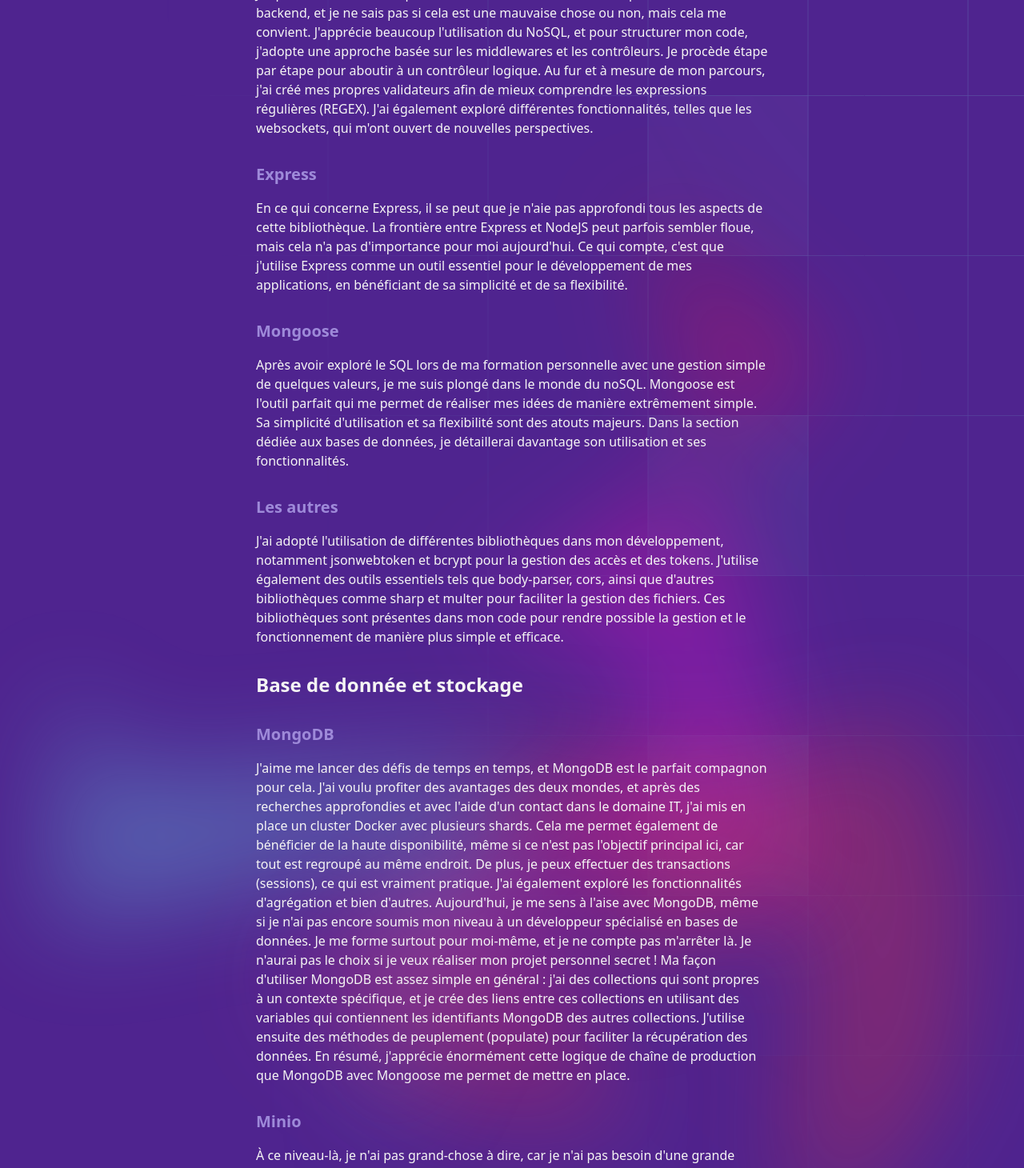
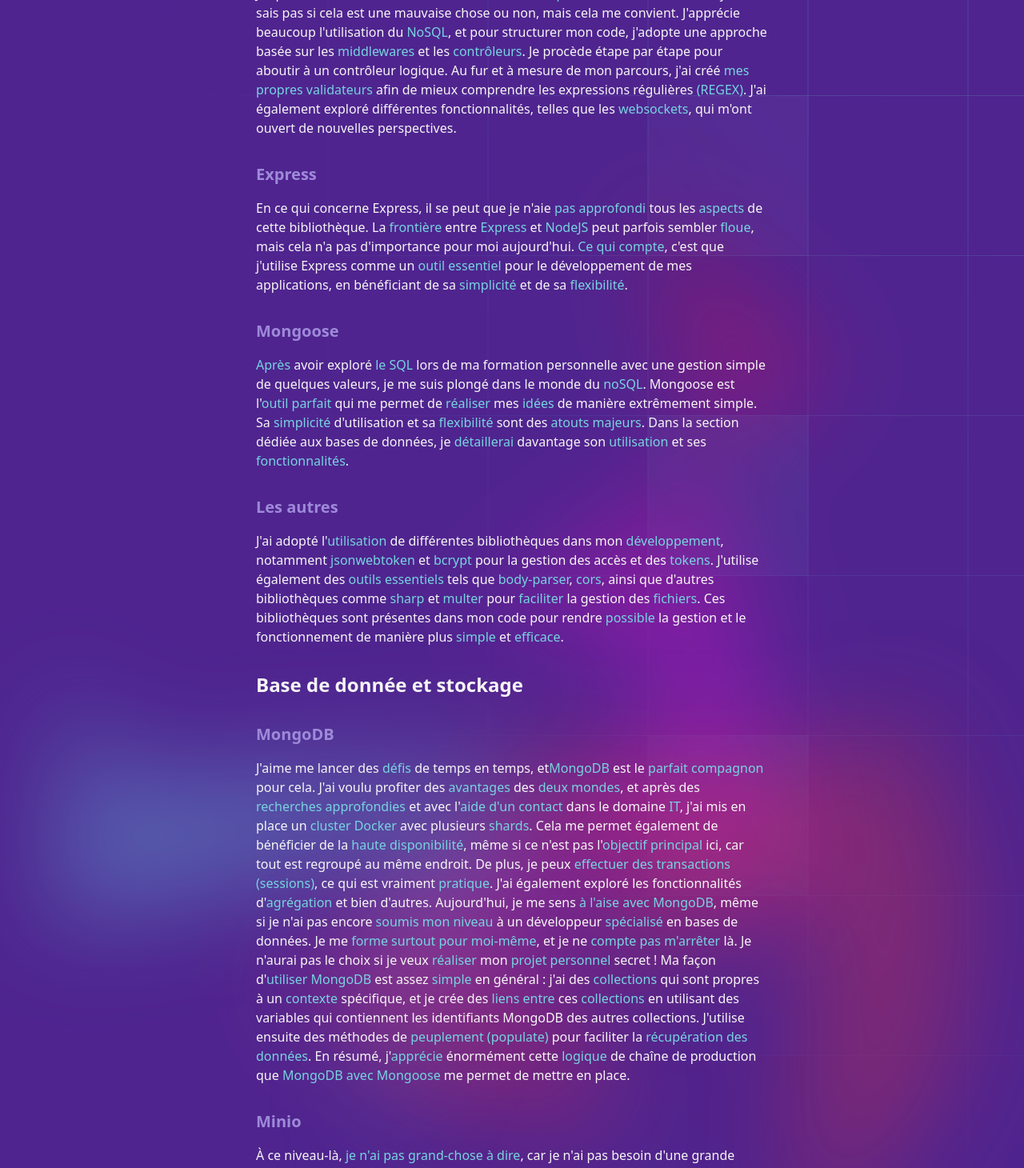
Before and after one commit to Robuchon/MaVitrine, a Vue app: page /techno in a window 1280 px wide. Shown: the part 1880-3340 px from the top of the page at 80% size. Built offline with nearby package versions, Linux system fonts and the light colour scheme; what prettier-plugin-tailwindcss would draw is missing.

Commit message:
progess du text techno

```diff
--- a/src/pages/Techno.vue
+++ b/src/pages/Techno.vue
@@ -125,79 +125,140 @@
       <h3>BackEnd</h3>
       <h4>NodeJS</h4>
       <p>
-        J'ai pris la décision de ne pas utiliser de nombreuses bibliothèques
-        dans mon backend, et je ne sais pas si cela est une mauvaise chose ou
-        non, mais cela me convient. J'apprécie beaucoup l'utilisation du NoSQL,
-        et pour structurer mon code, j'adopte une approche basée sur les
-        middlewares et les contrôleurs. Je procède étape par étape pour aboutir
-        à un contrôleur logique. Au fur et à mesure de mon parcours, j'ai créé
-        mes propres validateurs afin de mieux comprendre les expressions
-        régulières (REGEX). J'ai également exploré différentes fonctionnalités,
-        telles que les websockets, qui m'ont ouvert de nouvelles perspectives.
+        J'ai pris la décision d'utiliser
+        <span class="text-Neutral">minimim de bibliothèques</span> dans mon
+        backend, et je ne sais pas si cela est une mauvaise chose ou non, mais
+        cela me convient. J'apprécie beaucoup l'utilisation du
+        <span class="text-Neutral">NoSQL</span>, et pour structurer mon code,
+        j'adopte une approche basée sur les
+        <span class="text-Neutral">middlewares</span> et les
+        <span class="text-Neutral">contrôleurs</span>. Je procède étape par
+        étape pour aboutir à un contrôleur logique. Au fur et à mesure de mon
+        parcours, j'ai créé
+        <span class="text-Neutral">mes propres validateurs</span> afin de mieux
+        comprendre les expressions régulières
+        <span class="text-Neutral">(REGEX)</span>. J'ai également exploré
+        différentes fonctionnalités, telles que les
+        <span class="text-Neutral">websockets</span>, qui m'ont ouvert de
+        nouvelles perspectives.
       </p>
       <h4>Express</h4>
       <p>
-        En ce qui concerne Express, il se peut que je n'aie pas approfondi tous
-        les aspects de cette bibliothèque. La frontière entre Express et NodeJS
-        peut parfois sembler floue, mais cela n'a pas d'importance pour moi
-        aujourd'hui. Ce qui compte, c'est que j'utilise Express comme un outil
-        essentiel pour le développement de mes applications, en bénéficiant de
-        sa simplicité et de sa flexibilité.
+        En ce qui concerne Express, il se peut que je n'aie
+        <span class="text-Neutral">pas approfondi</span> tous les
+        <span class="text-Neutral">aspects</span> de cette bibliothèque. La
+        <span class="text-Neutral">frontière</span> entre
+        <span class="text-Neutral">Express</span> et
+        <span class="text-Neutral">NodeJS</span> peut parfois sembler
+        <span class="text-Neutral">floue</span>, mais cela n'a pas d'importance
+        pour moi aujourd'hui. <span class="text-Neutral">Ce qui compte</span>,
+        c'est que j'utilise Express comme un
+        <span class="text-Neutral">outil essentiel</span> pour le développement
+        de mes applications, en bénéficiant de sa
+        <span class="text-Neutral">simplicité</span> et de sa
+        <span class="text-Neutral">flexibilité</span>.
       </p>
       <h4>Mongoose</h4>
       <p>
-        Après avoir exploré le SQL lors de ma formation personnelle avec une
-        gestion simple de quelques valeurs, je me suis plongé dans le monde du
-        noSQL. Mongoose est l'outil parfait qui me permet de réaliser mes idées
-        de manière extrêmement simple. Sa simplicité d'utilisation et sa
-        flexibilité sont des atouts majeurs. Dans la section dédiée aux bases de
-        données, je détaillerai davantage son utilisation et ses
-        fonctionnalités.
+        <span class="text-Neutral">Après</span> avoir exploré
+        <span class="text-Neutral">le SQL</span> lors de ma formation
+        personnelle avec une gestion simple de quelques valeurs, je me suis
+        plongé dans le monde du <span class="text-Neutral">noSQL</span>.
+        Mongoose est l'<span class="text-Neutral">outil parfait</span> qui me
+        permet de <span class="text-Neutral">réaliser</span> mes
+        <span class="text-Neutral">idées</span> de manière extrêmement simple.
+        Sa <span class="text-Neutral">simplicité</span> d'utilisation et sa
+        <span class="text-Neutral">flexibilité</span> sont des
+        <span class="text-Neutral">atouts majeurs</span>. Dans la section dédiée
+        aux bases de données, je
+        <span class="text-Neutral">détaillerai</span> davantage son
+        <span class="text-Neutral">utilisation</span> et ses
+        <span class="text-Neutral">fonctionnalités</span>.
       </p>
       <h4>Les autres</h4>
       <p>
-        J'ai adopté l'utilisation de différentes bibliothèques dans mon
-        développement, notamment jsonwebtoken et bcrypt pour la gestion des
-        accès et des tokens. J'utilise également des outils essentiels tels que
-        body-parser, cors, ainsi que d'autres bibliothèques comme sharp et
-        multer pour faciliter la gestion des fichiers. Ces bibliothèques sont
-        présentes dans mon code pour rendre possible la gestion et le
-        fonctionnement de manière plus simple et efficace.
+        J'ai adopté l'<span class="text-Neutral">utilisation</span> de
+        différentes bibliothèques dans mon
+        <span class="text-Neutral">développement</span>, notamment
+        <span class="text-Neutral">jsonwebtoken</span> et
+        <span class="text-Neutral">bcrypt</span> pour la gestion des accès et
+        des <span class="text-Neutral">tokens</span>. J'utilise également des
+        <span class="text-Neutral">outils essentiels</span> tels que
+        <span class="text-Neutral">body-parser</span>,
+        <span class="text-Neutral">cors</span>, ainsi que d'autres bibliothèques
+        comme <span class="text-Neutral">sharp</span> et
+        <span class="text-Neutral">multer</span> pour
+        <span class="text-Neutral">faciliter</span> la gestion des
+        <span class="text-Neutral">fichiers</span>. Ces bibliothèques sont
+        présentes dans mon code pour rendre
+        <span class="text-Neutral">possible</span> la gestion et le
+        fonctionnement de manière plus
+        <span class="text-Neutral">simple</span> et
+        <span class="text-Neutral">efficace</span>.
       </p>
     </div>
     <div name="bdStockage">
       <h3>Base de donnée et stockage</h3>
       <h4>MongoDB</h4>
       <p>
-        J'aime me lancer des défis de temps en temps, et MongoDB est le parfait
-        compagnon pour cela. J'ai voulu profiter des avantages des deux mondes,
-        et après des recherches approfondies et avec l'aide d'un contact dans le
-        domaine IT, j'ai mis en place un cluster Docker avec plusieurs shards.
-        Cela me permet également de bénéficier de la haute disponibilité, même
-        si ce n'est pas l'objectif principal ici, car tout est regroupé au même
-        endroit. De plus, je peux effectuer des transactions (sessions), ce qui
-        est vraiment pratique. J'ai également exploré les fonctionnalités
-        d'agrégation et bien d'autres. Aujourd'hui, je me sens à l'aise avec
-        MongoDB, même si je n'ai pas encore soumis mon niveau à un développeur
-        spécialisé en bases de données. Je me forme surtout pour moi-même, et je
-        ne compte pas m'arrêter là. Je n'aurai pas le choix si je veux réaliser
-        mon projet personnel secret ! Ma façon d'utiliser MongoDB est assez
-        simple en général : j'ai des collections qui sont propres à un contexte
-        spécifique, et je crée des liens entre ces collections en utilisant des
-        variables qui contiennent les identifiants MongoDB des autres
-        collections. J'utilise ensuite des méthodes de peuplement (populate)
-        pour faciliter la récupération des données. En résumé, j'apprécie
-        énormément cette logique de chaîne de production que MongoDB avec
-        Mongoose me permet de mettre en place.
+        J'aime me lancer des <span class="text-Neutral">défis</span> de temps en
+        temps, et<span class="text-Neutral">MongoDB</span> est le
+        <span class="text-Neutral">parfait compagnon</span> pour cela. J'ai
+        voulu profiter des <span class="text-Neutral">avantages</span> des
+        <span class="text-Neutral">deux mondes</span>, et après des
+        <span class="text-Neutral">recherches approfondies</span> et avec
+        l'<span class="text-Neutral">aide d'un contact</span> dans le domaine
+        <span class="text-Neutral">IT</span>, j'ai mis en place un
+        <span class="text-Neutral">cluster Docker</span> avec plusieurs
+        <span class="text-Neutral">shards</span>. Cela me permet également de
+        bénéficier de la <span class="text-Neutral">haute disponibilité</span>,
+        même si ce n'est pas l'<span class="text-Neutral"
+          >objectif principal</span
+        >
+        ici, car tout est regroupé au même endroit. De plus, je peux
+        <span class="text-Neutral">effectuer des transactions (sessions)</span>,
+        ce qui est vraiment <span class="text-Neutral">pratique</span>. J'ai
+        également exploré les fonctionnalités d'<span class="text-Neutral"
+          >agrégation</span
+        >
+        et bien d'autres. Aujourd'hui, je me sens
+        <span class="text-Neutral">à l'aise avec MongoDB</span>, même si je n'ai
+        pas encore <span class="text-Neutral">soumis mon niveau</span> à un
+        développeur <span class="text-Neutral">spécialisé</span> en bases de
+        données. Je me
+        <span class="text-Neutral">forme surtout pour moi-même</span>, et je ne
+        <span class="text-Neutral">compte pas m'arrêter</span> là. Je n'aurai
+        pas le choix si je veux <span class="text-Neutral">réaliser</span> mon
+        <span class="text-Neutral">projet personnel</span> secret ! Ma façon
+        d'<span class="text-Neutral">utiliser MongoDB</span> est assez
+        <span class="text-Neutral">simple</span>
+        en général : j'ai des <span class="text-Neutral">collections</span> qui
+        sont propres à un <span class="text-Neutral">contexte</span> spécifique,
+        et je crée des <span class="text-Neutral">liens entre</span> ces
+        <span class="text-Neutral">collections</span> en utilisant des variables
+        qui contiennent les identifiants MongoDB des autres collections.
+        J'utilise ensuite des méthodes de
+        <span class="text-Neutral">peuplement (populate)</span> pour faciliter
+        la <span class="text-Neutral">récupération des données</span>. En
+        résumé, j'<span class="text-Neutral">apprécie</span> énormément cette
+        <span class="text-Neutral">logique</span> de chaîne de production que
+        <span class="text-Neutral">MongoDB avec Mongoose</span> me permet de
+        mettre en place.
       </p>
       <h4>Minio</h4>
       <p>
-        À ce niveau-là, je n'ai pas grand-chose à dire, car je n'ai pas besoin
-        d'une grande capacité de stockage. J'ai mis en place une sauvegarde sur
-        un conteneur Docker où j'ai installé Minio. C'est similaire à la façon
-        dont je travaillerais avec un compte AWS d'Amazon ou un service de
-        stockage R2 de CloudFlare. Minio me permet d'avoir une petite gestion
-        des données et des droits, ainsi qu'une interface visuelle pour
+        À ce niveau-là,
+        <span class="text-Neutral">je n'ai pas grand-chose à dire</span>, car je
+        n'ai pas besoin d'une grande capacité de stockage. J'ai mis en place une
+        sauvegarde sur un conteneur <span class="text-Neutral">Docker</span> où
+        j'ai installé <span class="text-Neutral">Minio</span>. C'est
+        <span class="text-Neutral">similaire</span> à la façon dont je
+        travaillerais avec un compte
+        <span class="text-Neutral">AWS</span> d'Amazon ou un service de stockage
+        <span class="text-Neutral">R2</span> de CloudFlare. Minio me permet
+        d'avoir une petite
+        <span class="text-Neutral">gestion des données et des droits</span>,
+        ainsi qu'une <span class="text-Neutral">interface visuelle</span> pour
         consulter en temps réel les données enregistrées.
       </p>
     </div>
```
